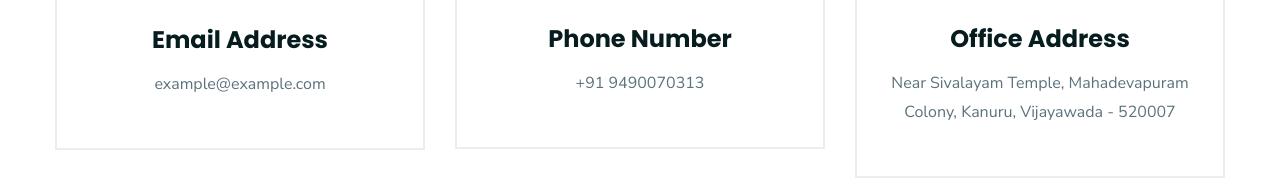
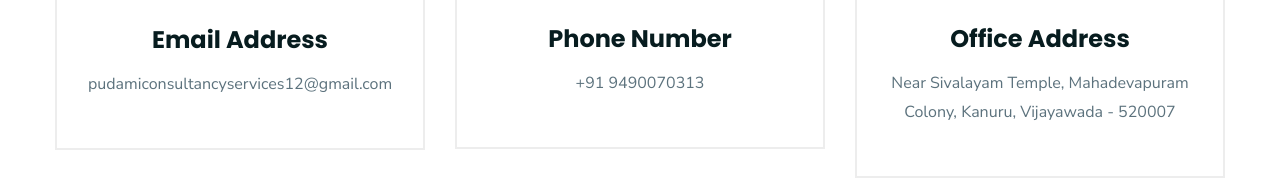
Before and after one commit to somesettymanideep/pudami, a plain HTML site: page contact.html in a window 1280 px wide. Shown: the part 712-892 px from the top of the page. Drawn offline with Linux system fonts and the light colour scheme; files whose address does not match are found by name.

Commit message:
added mail

```diff
--- a/contact.html
+++ b/contact.html
@@ -301,7 +301,7 @@
                             <img src="img/icons/10.png" alt="Icon Image">
                         </div>
                         <h3>Email Address</h3>
-                        <p>example@example.com </p>
+                        <p>pudamiconsultancyservices12@gmail.com </p>
                     </div>
                 </div>
                 <div class="col-lg-4">
```
